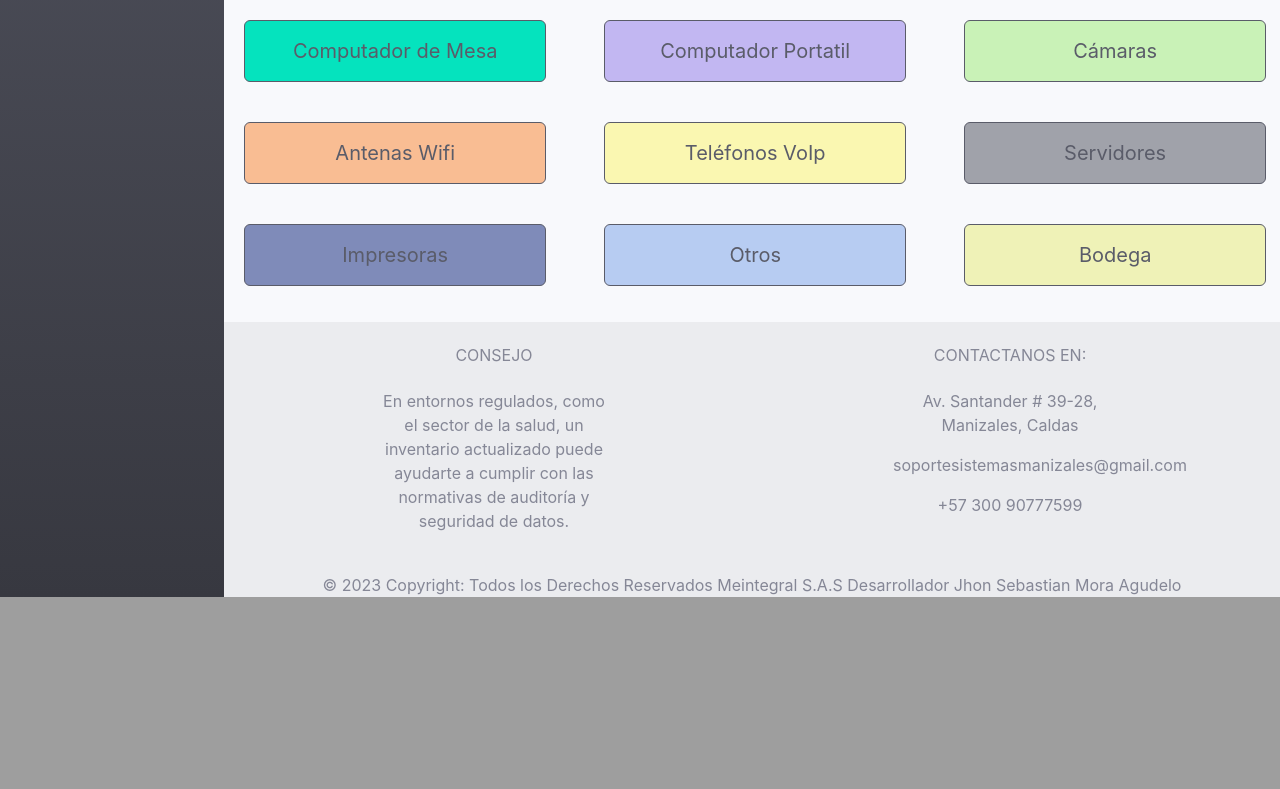
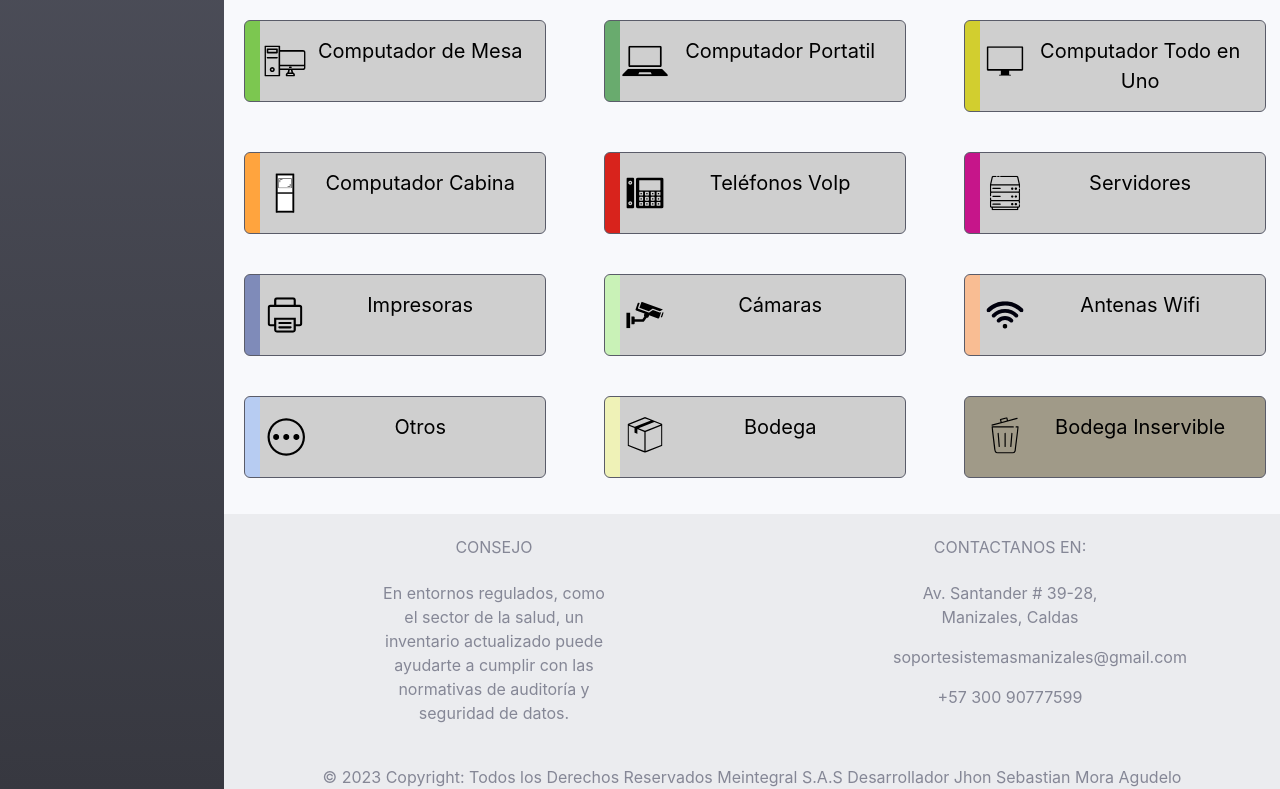
Before and after one commit to cbasmora/ProyectoBaseDatos2, a PHP site: page /views/usuarios/categorias.php in a window 1280 px wide. Shown: the part 810-1599 px from the top of the page. Before the commit the page ends 1407 px from the top, so only its background shows below. Run offline with PHP 8.4, Linux system fonts and the light colour scheme; a user stored in the database is signed in; some libraries are stand-ins or nearby versions.

Commit message:
14112023408pm

```diff
--- a/css/styles.css
+++ b/css/styles.css
@@ -1,10 +1,11 @@
 .catComputador_Mesa {
-    background: #05e3be;
-    color: #5a5c69;
+    color:  black;
+    background: linear-gradient(to left, #cfcfcf 95%, #7cc750 10%);
     padding: 15px;
     border: 1px solid #5a5c69;
     border-radius: 6px;
     text-align:center;
+    justify-content: center;
     width: 90%;
     margin: 20px;
     display: inline-block;
@@ -13,8 +14,8 @@
 
     }
     .catComputador_Portátil {
-    background: #c2b7f2;
-    color: #5a5c69;
+    background: linear-gradient(to left, #cfcfcf 95%,#69ab6e 10%);
+    color:  black;
     padding: 15px;
     border: 1px solid #5a5c69;
     border-radius: 6px;
@@ -27,8 +28,8 @@
 
     }
     .catCámaras {
-    background: #C9F2B7;
-    color: #5a5c69;
+    background: linear-gradient(to left, #cfcfcf 95%, #C9F2B7 10%);
+    color:  black;
     padding: 15px;
     border: 1px solid #5a5c69;
     border-radius: 6px;
@@ -40,8 +41,8 @@
     text-decoration: none !important; /* Elimina el subrayado de enlace en hover */
     }
     .catAntenas_Wifi {
-    background: #f9bd93;
-    color: #5a5c69;
+    background: linear-gradient(to left, #cfcfcf 95%, #f9bd93 10%);
+    color:  black;
     padding: 15px;
     border: 1px solid #5a5c69;
     border-radius: 6px;
@@ -55,8 +56,8 @@
     }
     .catTeléfonos_VoIP
     {
-    background: #fbf31352;
-    color: #5a5c69;
+    background: linear-gradient(to left, #cfcfcf 95%, #d8231c 10%);
+    color:  black;
     padding: 15px;
     border: 1px solid #5a5c69;
     border-radius: 6px;
@@ -69,8 +70,8 @@
 
     }
     .catServidores {
-    background: #5a5c698c;
-    color: #5a5c69;
+    background: linear-gradient(to left, #cfcfcf 95%, #c6158a 10%);
+    color:  black;
     padding: 15px;
     border: 1px solid #5a5c69;
     border-radius: 6px;
@@ -83,8 +84,8 @@
 
     }
     .catImpresoras {
-    background: #7f8bb9;
-    color: #5a5c69;
+    background: linear-gradient(to left, #cfcfcf 95%, #7f8bb9 10%);
+    color:  black;
     padding: 15px;
     border: 1px solid #5a5c69;
     border-radius: 6px;
@@ -97,8 +98,8 @@
 
     }
     .catOtros {
-        background: #b7ccf2;
-        color: #5a5c69;
+        color:  black;
+        background: linear-gradient(to left, #cfcfcf 95%, #b7ccf2 10%);
         padding: 15px;
         border: 1px solid #5a5c69;
         border-radius: 6px;
@@ -111,8 +112,8 @@
 
     }
     .catBodega {
-    background: #eff2b7;
-    color: #5a5c69;
+    background: linear-gradient(to left, #cfcfcf 95%, #eff2b7 10%);
+    color:  black;
     padding: 15px;
     border: 1px solid #5a5c69;
     border-radius: 6px;
@@ -122,27 +123,70 @@
     display: inline-block;
     font-size: 20px;
     text-decoration: none !important; /* Elimina el subrayado de enlace en hover */
+    }
+    .catComputador_Allinone {
+        background: linear-gradient(to left, #cfcfcf 95%, #d2ce2f 10%);
+        color:  black;
+        padding: 15px;
+        border: 1px solid #5a5c69;
+        border-radius: 6px;
+        text-align:center;
+        width: 90%;
+        margin: 20px;
+        display: inline-block;
+        font-size: 20px;
+        text-decoration: none !important; /* Elimina el subrayado de enlace en hover */
 
 
     }
-    /* colores para tabla */
+    .catComputador_Cabina {
+        background: linear-gradient(to left, #cfcfcf 95%, #ffa43e 10%);
+        color:  black !important;
+        padding: 15px;
+        border: 1px solid #5a5c69;
+        border-radius: 6px;
+        text-align:center;
+        width: 90%;
+        margin: 20px;
+        display: inline-block;
+        font-size: 20px;
+        text-decoration: none !important; /* Elimina el subrayado de enlace en hover */
+
+
+    }
+    .catBodega_Inservible {
+        background: #a09a88;
+        color:  black;
+        padding: 15px;
+        border: 1px solid #5a5c69;
+        border-radius: 6px;
+        text-align:center;
+        width: 90%;
+        margin: 20px;
+        display: inline-block;
+        font-size: 20px;
+        text-decoration: none !important; /* Elimina el subrayado de enlace en hover */
+
+
+    }
+    /* colores para tabla de inicio */
     .Computador_Mesa {
-         font-weight: bold; padding: 15px; border-left:20px solid #05e3be;
+         font-weight: bold; padding: 15px; border-left:20px solid #7cc750;
     }
     .Computador_Portátil {
-         font-weight: bold; padding: 15px; border-left:20px solid #c2b7f2;
+         font-weight: bold; padding: 15px; border-left:20px solid #69ab6e;
     }
     .Cámaras {
         font-weight: bold; padding: 15px; border-left:20px solid #C9F2B7;
     }
     .Teléfonos_VoIP {
-        font-weight: bold; padding: 15px; border-left:20px solid #fbf4136b;
+        font-weight: bold; padding: 15px; border-left:20px solid #d8231c;
     }
     .Antenas_Wifi {
         font-weight: bold; padding: 15px; border-left:20px solid #f9bd93;
     }
     .Servidores {
-        font-weight: bold; padding: 15px; border-left:20px solid #5a5c698c;
+        font-weight: bold; padding: 15px; border-left:20px solid #c6158a;
     }
     .Impresoras {
         font-weight: bold; padding: 15px; border-left:20px solid #7f8bb9;
@@ -153,13 +197,33 @@
     .Bodega {
         font-weight: bold; padding: 15px; border-left:20px solid #eff2b7;
     }
+    .Computador_Allinone {
+        font-weight: bold; padding: 15px; border-left:20px solid  #d2ce2f;
+    }
+    .Computador_Cabina {
+        font-weight: bold; padding: 15px; border-left:20px solid #ffa43e;
+    }
+    .Bodega_Inservible {
+        font-weight: bold; padding: 15px; border-left:20px solid #a09a88;
+    }
 /* Cambia el color de fondo cuando el cursor está sobre el botón */
-.catComputador_Mesa:hover {background-color: #049c928a;}
-.catComputador_Portátil:hover {background-color: #a398e4 ;}
-.catCámaras:hover {background-color: #B3E782;}
-.catAntenas_Wifi:hover {background-color: #e6a17b;}
-.catTeléfonos_VoIP:hover { background-color: #d8d100a8;}
-.catServidores:hover {background-color:#4a4c58af;}
-.catImpresoras:hover {background-color:#6e79a3;}
-.catOtros:hover {background-color:#a3b7e6;}
-.catBodega:hover {background-color:#d9dd98;}
+.catComputador_Mesa:hover {color: white !important; background-color:#4a4c58af;}
+.catComputador_Portátil:hover {color: white !important; background-color:#4a4c58af;}
+.catCámaras:hover {color: white !important; background-color:#4a4c58af;}
+.catAntenas_Wifi:hover {color: white !important; background-color: #4a4c58af;}
+.catTeléfonos_VoIP:hover {color: white !important; background-color:#4a4c58af;}
+.catServidores:hover {color: white !important; background-color:#4a4c58af;}
+.catImpresoras:hover {color: white !important; background-color:#4a4c58af;}
+.catOtros:hover {color: white !important; background-color:#4a4c58af;}
+.catComputador_Allinone:hover {color: white !important; background-color:#4a4c58af;}
+.catBodega:hover {color: white !important; background-color:#4a4c58af;}
+.catBodega_Inservible:hover {color: white !important; color: white !important; background-color:#4a4c58af;}
+.catComputador_Cabina:hover {color: white !important; color: white !important; background-color:#4a4c58af;}
+
+/*ACá comienzan las propiedades para todas las imagenes que se encuentran en las categorias*/
+
+.img_Computador_Mesa {
+    float: left;
+    width: 50px;
+    height: 50px;
+}
--- a/includes/_header.php
+++ b/includes/_header.php
@@ -12,7 +12,7 @@ if($actualsesion == null || $actualsesion == ''){
 <head>
     <meta charset="UTF-8">
     <meta http-equiv="X-UA-Compatible" content="IE=edge">
-    <meta name="viewport" content="width=, initial-scale=1.0">
+    <meta name="viewport" content="initial-scale=1.0">
     <title>Inventario</title>
 
 
--- a/views/usuarios/categorias.php
+++ b/views/usuarios/categorias.php
@@ -3,39 +3,44 @@
 <?php require '../../includes/_db.php' ?>
 <?php require '../../includes/_header.php' ?>
 <body>
-
     <div class="row">
     <img src="http://192.168.1.150/ProyectoBaseDatos/img/categorias.svg" width="100%" alt="Título de la página">
         <div class="col-sm-4">
 <a class="catComputador_Mesa" href="productosCategoria.php?categoria=<?php echo 'Computador_Mesa'?>">
+<img class="img_Computador_Mesa" src="http://192.168.1.150/ProyectoBaseDatos/img/computador_Mesa.svg">
 Computador de Mesa
 </a>
         </div>
 <div class="col-sm-4">
 <a class="catComputador_Portátil" href="productosCategoria.php?categoria=<?php echo 'Computador_Portátil'?>">
+<img class="img_Computador_Mesa" src="http://192.168.1.150/ProyectoBaseDatos/img/PORTATIL.SVG">
 Computador Portatil
 </a>
 </div>
 <div class="col-sm-4">
-<a class="catCámaras" href="productosCategoria.php?categoria=<?php echo 'Cámaras'?>">
-Cámaras
+<a class="catComputador_Allinone" href="productosCategoria.php?categoria=<?php echo 'Computador_Allinone'?>">
+<img class="img_Computador_Mesa" src="http://192.168.1.150/ProyectoBaseDatos/img/todo_uno.svg">
+Computador Todo en Uno
 </a>
 </div>
 </div>
 <div class="row">
 <div class="col-sm-4">
-<a class="catAntenas_Wifi" href="productosCategoria.php?categoria=<?php echo 'Antenas_Wifi'?>">
-Antenas Wifi
+<a class="catComputador_Cabina" href="productosCategoria.php?categoria=<?php echo 'Computador_Cabina'?>">
+<img class="img_Computador_Mesa" src="http://192.168.1.150/ProyectoBaseDatos/img/CABINA.svg">
+Computador Cabina
 </a>
 </div>
 
 <div class="col-sm-4">
 <a class="catTeléfonos_VoIP" href="productosCategoria.php?categoria=<?php echo 'Teléfonos_VoIP'?>">
+<img class="img_Computador_Mesa" src="http://192.168.1.150/ProyectoBaseDatos/img/Voip.svg">
 Teléfonos VoIp
 </a>
 </div>
 <div class="col-sm-4">
 <a class="catServidores" href="productosCategoria.php?categoria=<?php echo 'Servidores'?>">
+<img class="img_Computador_Mesa" src="http://192.168.1.150/ProyectoBaseDatos/img/servidores.svg">
 Servidores
 </a>
 </div>
@@ -43,17 +48,38 @@ Servidores
 <div class="row">
 <div class="col-sm-4">
 <a class="catImpresoras" href="productosCategoria.php?categoria=<?php echo 'Impresoras'?>">
+<img class="img_Computador_Mesa" src="http://192.168.1.150/ProyectoBaseDatos/img/impresoras.svg">
 Impresoras
 </a>
 </div>
 <div class="col-sm-4">
+<a class="catCámaras" href="productosCategoria.php?categoria=<?php echo 'Cámaras'?>">
+<img class="img_Computador_Mesa" src="http://192.168.1.150/ProyectoBaseDatos/img/camaras.svg">
+Cámaras
+</a>
+</div>
+<div class="col-sm-4">
+<a class="catAntenas_Wifi" href="productosCategoria.php?categoria=<?php echo 'Antenas_Wifi'?>">
+<img class="img_Computador_Mesa" src="http://192.168.1.150/ProyectoBaseDatos/img/wifi.svg">
+Antenas Wifi
+</a>
+</div>
+<div class="col-sm-4">
 <a class="catOtros" href="productosCategoria.php?categoria=<?php echo 'Otros'?>">
+<img class="img_Computador_Mesa" src="http://192.168.1.150/ProyectoBaseDatos/img/otros.svg">
 Otros
 </a>
 </div>
 <div class="col-sm-4">
 <a class="catBodega" href="productosCategoria.php?categoria=<?php echo 'Bodega'?>">
+<img class="img_Computador_Mesa" src="http://192.168.1.150/ProyectoBaseDatos/img/bodega.svg">
 Bodega
+</a>
+</div>
+<div class="col-sm-4">
+<a class="catBodega_Inservible" href="productosCategoria.php?categoria=<?php echo 'Bodega_Inservible'?>">
+<img class="img_Computador_Mesa" src="http://192.168.1.150/ProyectoBaseDatos/img/inservible.svg">
+Bodega Inservible
 </a>
 </div>
 </div>
--- a/views/usuarios/producto_agregar.php
+++ b/views/usuarios/producto_agregar.php
@@ -65,6 +65,8 @@
 <select name="categorias" id="categorias" class="form-control" required>
     <option value="Computador_Mesa">Computador_Mesa</option>
     <option value="Computador_Portátil">Computador_Portátil</option>
+    <option value="Computador_Allinone">Computador_Allinone</option>
+    <option value="Computador_Cabina">Computador_Cabina</option>
     <option value="Cámaras">Cámaras</option>
     <option value="Teléfonos_VoIP">Teléfonos_VoIP</option>
     <option value="Antenas_Wifi">Antenas_Wifi</option>
@@ -72,6 +74,9 @@
     <option value="Impresoras">Impresoras</option>
     <option value="Otros">Otros</option>
     <option value="Bodega">Bodega</option>
+    <option value="Bodega_Inservible">Bodega Inservible</option>
+
+
 
   </select>
     </div>
--- a/views/usuarios/producto_form.php
+++ b/views/usuarios/producto_form.php
@@ -67,6 +67,10 @@
     <option value="Impresoras">Impresoras</option>
     <option value="Otros">Otros</option>
     <option value="Bodega">Bodega</option>
+    <option value="Computador_Allinone">Computador_Allinone</option>
+    <option value="Computador_Cabina">Computador_Cabina</option>
+    <option value="Bodega_Inservible">Bodega Inservible</option>
+
 
   </select>
     </div>
```
Also changed, not shown: includes/_functions.php (+39 -1 lines), views/usuarios/producto_editar.php (+2 -2 lines), img/BODEGA.svg (added), img/CABINA.svg (added), img/CAMARAS.svg (added), img/COMPUTADOR_MESA.svg (added), img/IMPRESORAS.svg (added), img/INSERVIBLE.svg (added), img/OTROS.svg (added), img/PORTATIL.svg (added), img/SERVIDORES.svg (added), img/TODO_UNO.svg (added), img/VOIP.svg (added), img/WIFI.svg (added).
